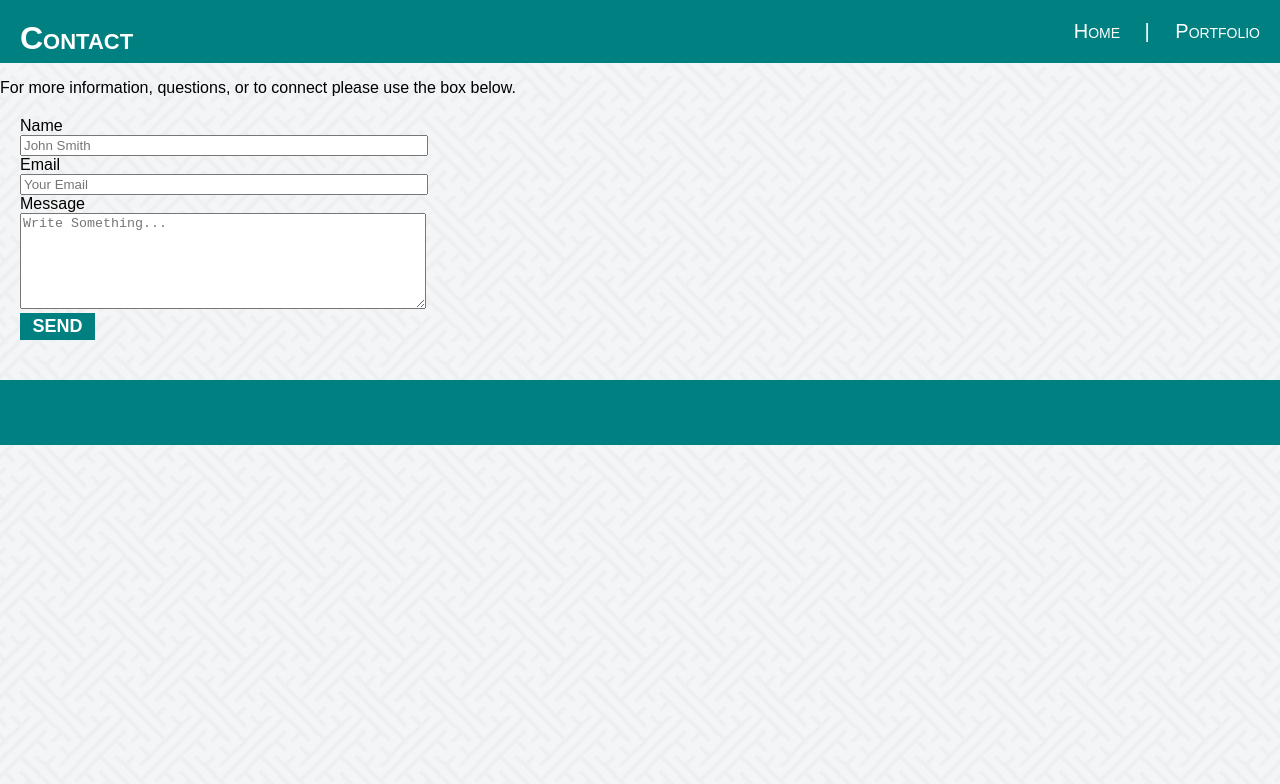
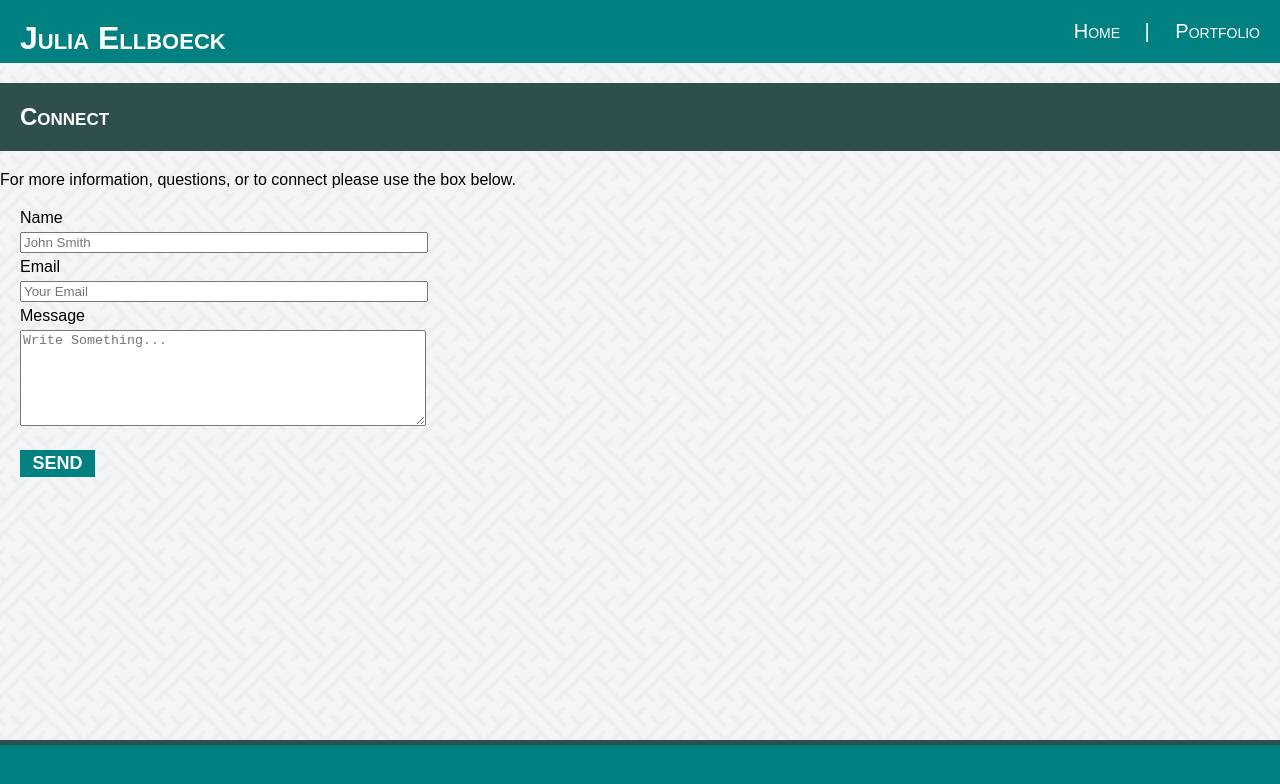
Before and after one commit to jellboeck/jellboeck.github.io, a plain HTML site: page contact.html in a window 1280 px wide. Drawn offline with Linux system fonts and the light colour scheme.

Commit message:
corrected footers

```diff
--- a/contact.html
+++ b/contact.html
@@ -3,12 +3,12 @@
 
 <head>
  <meta charset="UTF-8">
- <title>Julia Ellboeck Bio</title>
+ <title>Julia Ellboeck Portfolio</title>
 </head>
 
 <body>
     <header>
-        <h1 id="name">Contact</h1>
+        <h1 id="name">Julia Ellboeck</h1>
 
         <nav>
           <ul class="main_nav">
@@ -22,6 +22,11 @@
       </header>
 
 
+      <section>
+
+          <h2 class="about_me">Connect</h2>
+
+        </section>
 
 
     <div class="contact">
--- a/style.css
+++ b/style.css
@@ -2,6 +2,7 @@
 body {
 
     margin:0;
+    margin-bottom: 30px;
     padding:0;
     font-family: Arial, Helvetica, sans-serif;
     background-image: url(Images/interlaced.png)
@@ -109,6 +110,7 @@ a:active {
 .container {
     position: relative;
 
+
 }
 
 
@@ -129,12 +131,14 @@ a:active {
 
 }
 
+
 form .submit {
     background: teal;
     border-color: transparent;
     color: white;
     font-size: 18px;
     font-weight: bold;
+    margin-top: 15px;
     width: 75px;
 }
 
@@ -145,6 +149,8 @@ form .submit:hover{
 
 .form-control {
     width: 400px;
+    margin-top:5px;
+    margin-bottom: 5px;
 
 
 }
@@ -154,15 +160,16 @@ footer {
     padding:20px;
     clear: both;
     background: teal;
+    border-top: 5px solid darkslategray;
     color: white;
     text-align: center;
     margin:0;
-    position: relative;
+    position: fixed;
     left:0;
-    right:0;
     bottom: 0;
-    height: 25px;
-    overflow: hidden;
+    width: 100%;
+    height: 15px;
+
 
 
 }
```
Also changed, not shown: portfolio.html (+12 -5 lines).
